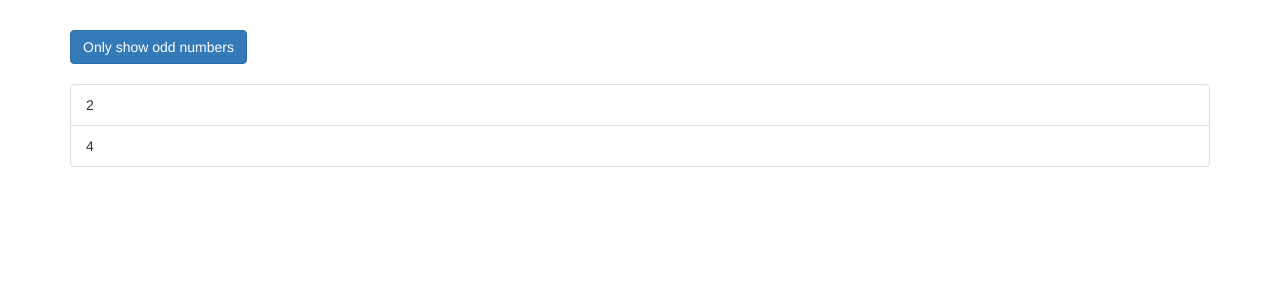
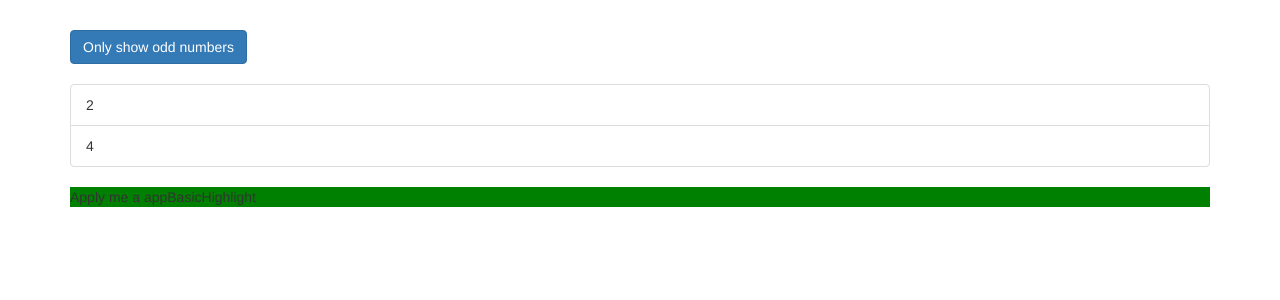
Before and after one commit to jonataslaet/academind-angular, an Angular app in the folder directives-start/: page / in a window 1280 px wide. Shown: the top 300 px of the page. Built offline with nearby package versions, Linux system fonts and the light colour scheme.

Commit message:
Creating a Basic Attribute Directive

```diff
--- a/directives-start/src/app/app.component.html
+++ b/directives-start/src/app/app.component.html
@@ -21,6 +21,7 @@
           </li>
         </div>
       </ul>
+      <p appBasicHighlight> Apply me a appBasicHighlight</p>
       <ng-template [ngIf]="onlyOdd">
         <p>Only odd</p>
       </ng-template>
--- a/directives-start/src/app/app.module.ts
+++ b/directives-start/src/app/app.module.ts
@@ -4,10 +4,12 @@
 
 
 import { AppComponent } from './app.component';
+import { BasicHighlightDirective } from './basic-highlight/basic-highlight.directive';
 
 @NgModule({
   declarations: [
-    AppComponent
+    AppComponent,
+    BasicHighlightDirective
   ],
   imports: [
     BrowserModule,
--- /dev/null
+++ b/directives-start/src/app/basic-highlight/basic-highlight.directive.ts
@@ -0,0 +1,14 @@
+import { Directive, ElementRef, OnInit } from '@angular/core';
+
+@Directive({
+  selector: '[appBasicHighlight]'
+})
+export class BasicHighlightDirective implements OnInit {
+
+  constructor(private elementRef: ElementRef) {
+  }
+
+  ngOnInit() {
+    this.elementRef.nativeElement.style.backgroundColor = 'green';
+  }
+}
```
